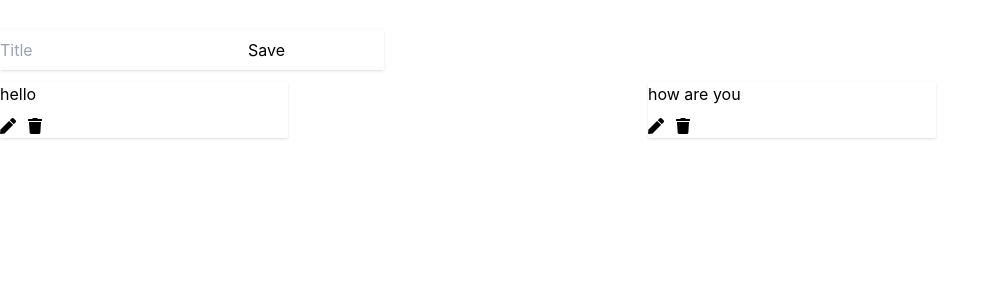
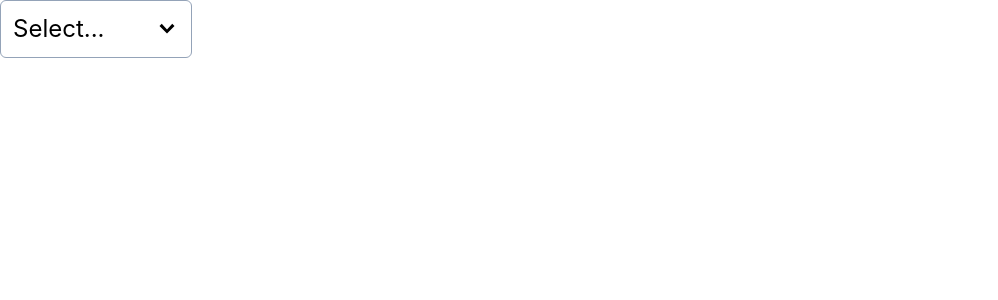
Before and after one commit to chhandanbanerjee100/React-Projects, a React (Create React App) app: page / in a window 1280 px wide. Shown: the top 300 px of the page, without its empty margins (0-998 px from the left). Built offline with nearby package versions, Linux system fonts and the light colour scheme; data requests are answered from the project's data file.

Commit message:
State Design of Few Components

```diff
--- a/package.json
+++ b/package.json
@@ -12,6 +12,7 @@
     "prop-types": "^15.8.1",
     "react": "^18.2.0",
     "react-dom": "^18.2.0",
+    "react-icons": "^4.8.0",
     "react-scripts": "5.0.1",
     "web-vitals": "^2.1.4"
   },
--- a/src/App.css
+++ b/src/App.css
@@ -46,3 +46,7 @@
   grid-gap: 1rem;
   grid-template-columns: repeat(auto-fit, minmax(250px, 1fr));
 }
+
+button > svg{
+  margin-right: 5px;
+}
--- a/src/App.js
+++ b/src/App.js
@@ -2,13 +2,15 @@ import './App.css';
 
 // import { useState } from 'react';
 // import Api_Project from './components/api-project/Api_Project';
-import BookProject from './components/books-project/BookProject';
+// import BookProject from './components/books-project/BookProject';
+import Index from './components/third_project/Index';
 
 function App() {
   return (
-    <div className='mt-3'>
+    <div className='text-2xl'>
       {/* <Api_Project /> */}
-      <BookProject />
+      {/* <BookProject /> */}
+      <Index />
     </div>
   );
 }
--- /dev/null
+++ b/src/components/third_project/AccordionPage.js
@@ -0,0 +1,25 @@
+import Accordion from "./atoms/Accordion"
+export default function AccordionPage() {
+  const items = [
+    {
+      id: 1,
+      label: "Can I use React?",
+      content: "How are you?"
+    },
+    {
+      id: 2,
+      label: "Can I use CSS?",
+      content: "I am Good"
+    },
+    {
+      id: 3,
+      label: "Can I use JS?",
+      content: "I am Bad"
+    }
+  ]
+  return (
+    <div className="container mt-3 ml-3">
+      <Accordion items={items} />
+    </div>
+  )
+}
--- /dev/null
+++ b/src/components/third_project/Index.js
@@ -0,0 +1,43 @@
+import { useState } from "react";
+import Dropdown from "./atoms/Dropdown";
+
+function Index() {
+
+  const [selection, setSelection] = useState(null);
+
+  const handleSelect = (option)=>{
+    setSelection(option);
+    // console.log(option);
+  }
+
+  const options = [
+   {label: "Red", value: "Red"},
+   {label: "Green", value: "Green"},
+   {label: "Blue", value: "Blue"}
+  ]
+
+
+  return (
+    <div className="flex justify-between">
+      <Dropdown options={options} selection={selection} onSelect={handleSelect}/>
+    </div>
+  )
+}
+
+export default Index
+
+
+// Design
+/*
+  Click The DropDown  -- Event Handler
+  List of Option Appears -- State
+  Clicks an Option -- Event Handler
+  List of Option Disappears -- State
+  Clicked Label Appears on the Box -- State
+
+
+  STATE DESIGN
+  1. For Dropdown Menu Open, we can choose a boolean isOpen which will decide whether its open or closed. And we can define it in the dropdown page as no other component is related to that state.
+  2. For Selecting the option, we can pass the object value as an argument and the item which is selected may be dependent for the rest of the components. So we need to define it in the parent component.
+
+*/
--- /dev/null
+++ b/src/components/third_project/atoms/Accordion.js
@@ -0,0 +1,50 @@
+import { useState } from "react";
+import { GoChevronDown, GoChevronLeft } from "react-icons/go";
+
+function Accordion({items}) {
+  const [expandedIndex, setExpandedIndex] = useState(0);
+
+  const handleClick = (index)=> {
+    // if(expandedIndex !== index)
+    //   setExpandedIndex(index);
+    // else
+    //   setExpandedIndex(-1);
+    // THE PROBLEM WITH THESE IS setExpandedIndex does not immediately trigger and re renders. It does after some time. So in that case if we do $0.click(); $0.click(); two times, it will not call for the second time. Here we have to run the Functional State Update where the state is related with a condition for previous value.
+    setExpandedIndex((currentExpandedIndex)=>{
+      if(currentExpandedIndex === index){
+        return -1;
+      }else{
+        return index;
+      }
+    })
+  }
+  return <>
+    {items.map((item, index)=>{
+      const isExpanded = index === expandedIndex;
+      const icon = isExpanded ? <GoChevronDown /> : <GoChevronLeft/>
+      return <>
+        <div className="mb-3" key={index} >
+          <div className="flex justify-between">
+            <h1
+            className="mb-1 text-4xl"
+            >
+              {item.label}
+            </h1>
+            <span onClick={() => handleClick(index)} className="cursor-pointer" >{icon}</span>
+          </div>
+          {isExpanded && (<p>{item.content}</p>)}
+        </div>
+      </>
+    })}
+  </>
+
+
+}
+
+export default Accordion
+
+
+//Here 3 different arrow functions are created for 3 different values of index. each for each one. All of them are separate. Even though it seems there is one click event handler. But actually its not.
+
+
+// Here HandleClick is used outside tha mapping function. So the index needed to be passed to it. Hence it should be written as an arrow func within the Div element. And the handleClick is to be defined outwards.
--- /dev/null
+++ b/src/components/third_project/atoms/Button.js
@@ -0,0 +1,54 @@
+import classNames from "classnames";
+
+
+function Button({
+  children,
+  primary,
+  secondary,
+  success,
+  warning,
+  outline,
+  danger,
+  rounded
+}) {
+  const classes = classNames("px-3 py-1.5 border flex items-center",{
+    "border-blue-500 bg-blue-500": primary,
+    "border-gray-900 bg-gray-500": secondary,
+    "border-green-500 bg-green-500": success,
+    "border-yellow-500 bg-yellow-500": warning,
+    "border-red-500 bg-red-500": danger,
+    "rounded-full": rounded,
+    "text-white": !outline && (primary || secondary || success || warning || danger),
+    "bg-white": outline,
+    "text-blue-500": outline && primary,
+    "text-gray-500": outline && secondary,
+    "text-green-500": outline && success,
+    "text-yellow-500": outline && warning,
+    "text-red-500": outline && danger,
+  });
+  return (
+    <div>
+      <button className={classes}>{children}</button>
+    </div>
+  )
+}
+
+Button.propTypes = {
+  checkVariationValue: ({primary,
+    secondary,
+    success,
+    warning,
+    danger
+  })=>{
+
+    const count = Number(!!primary) + Number(!!secondary) + Number(!!success)+ Number(!!warning) + Number(!!danger);
+    // console.log(count, primary)
+    // console.log(secondary, danger)
+    if (count > 1){
+      return new Error("Only one of them can be present");
+    }
+
+  }
+}
+
+export default Button
--- /dev/null
+++ b/src/components/third_project/atoms/Dropdown.js
@@ -0,0 +1,54 @@
+import { useState, useEffect, useRef } from "react";
+import { GoChevronDown } from "react-icons/go";
+import Panel from "./Panel";
+function Dropdown({ options, selection, onSelect }) {
+  const [isOpen, setIsOpen] = useState(false);
+  const divEl = useRef();
+  useEffect(() => {
+    // console.log("Inside Use Effect");
+    const handler = (event) => {
+      // console.log(event.target)
+      console.log(divEl.current, event.target);
+      if(!divEl.current.contains(event.target)){
+        setIsOpen(false);
+      }
+    };
+    document.addEventListener("click", handler);
+    return () => {
+      document.removeEventListener("click", handler);
+    };
+  })
+  const handleClick = () => {
+    // setIsOpen(!isOpen);
+    setIsOpen((currentIsOpen) => !currentIsOpen);
+  }
+
+  const handleOptionClick = (option) => {
+    setIsOpen(false);
+    onSelect(option);
+  }
+
+  const renderedItems = options.map(((option) => {
+    return (
+      <div
+        className="hover:bg-sky-100 round cursor-pointer p-1"
+        onClick={() => handleOptionClick(option)}
+        key={option.value}
+      >
+        {option.label}
+      </div>
+    );
+  }))
+
+  return (
+      <div ref={divEl} className="w-48 relative" >
+        <Panel className="flex justify-between items-center hover:bg-gray-200 cursor-pointer" onClick={handleClick} >
+          {selection?.label || "Select..."}
+          <GoChevronDown />
+        </Panel>
+        {isOpen && <Panel className="absolute top-full">{renderedItems}</Panel>}
+      </div>
+  )
+}
+
+export default Dropdown
--- /dev/null
+++ b/src/components/third_project/atoms/Panel.js
@@ -0,0 +1,14 @@
+import classNames from "classnames";
+
+function Panel({children, className, ...rest}) {
+  const finalClassName = classNames("border border-slate-400 rounded-md w-full bg-white p-3",
+                                    className);
+
+  return (
+    <div {...rest} className={finalClassName} >
+      {children}
+    </div>
+  )
+}
+
+export default Panel
--- a/src/index.js
+++ b/src/index.js
@@ -2,7 +2,7 @@ import React from 'react';
 import ReactDOM from 'react-dom/client';
 import './index.css';
 import App from './App';
-import reportWebVitals from './reportWebVitals';
+// import reportWebVitals from './reportWebVitals';
 
 const root = ReactDOM.createRoot(document.getElementById('root'));
 root.render(
@@ -14,4 +14,4 @@ root.render(
 // If you want to start measuring performance in your app, pass a function
 // to log results (for example: reportWebVitals(console.log))
 // or send to an analytics endpoint. Learn more: https://bit.ly/CRA-vitals
-reportWebVitals();
+// reportWebVitals();
```
Also changed, not shown: 1 other file (tests, documents, lock files or other folders).
